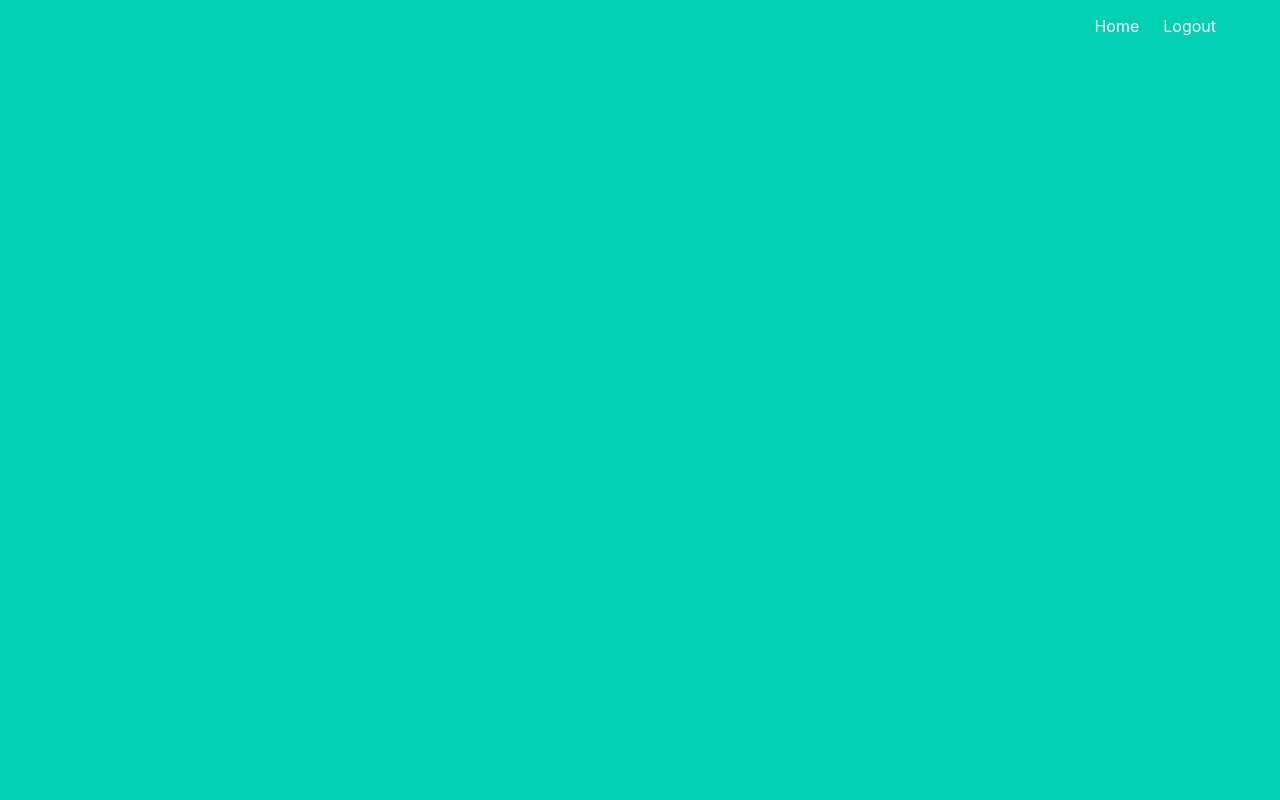
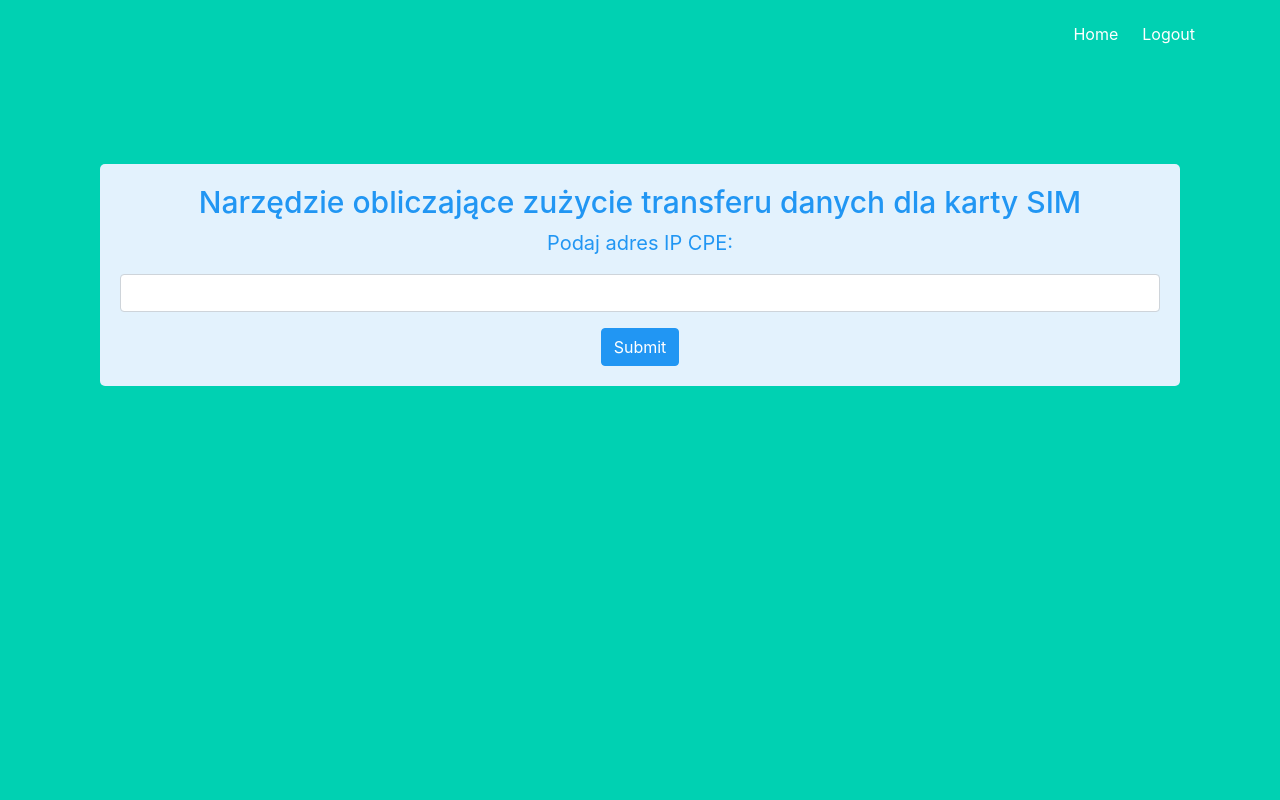
Before and after one commit to oldgang/learning-flask, a Flask app: page /lteTransfer in a window 1280 px wide. Before the commit the page is almost empty. Run offline with Flask 3, Linux system fonts and the light colour scheme; the visitor is signed in with stand-in values (Sample User, id 1); parts of the project's set-up code (start-up, migrations or seed data) failed here and were passed over; some libraries are stand-ins or nearby versions.

Commit message:
Migrated lte calculator tool from network-tools repo

```diff
--- a/project/main.py
+++ b/project/main.py
@@ -18,6 +18,7 @@ def graphs():
     return render_template('graphs.html')
 
 @main.route('/graphs/', methods=['POST'])
+@login_required
 def showGraphs():
         nodes = request.form['nodesTextInput'].split(' ')
         if nodes == ['']:
--- a/project/models.py
+++ b/project/models.py
@@ -1,5 +1,6 @@
 from flask_login import UserMixin
 from . import db
+from werkzeug.security import generate_password_hash, check_password_hash
 
 class User(UserMixin, db.Model):
     id = db.Column(db.Integer, primary_key=True) # primary keys are required by SQLAlchemy
--- a/project/static/css/style.css
+++ b/project/static/css/style.css
@@ -46,3 +46,9 @@
   #content {
     align-items: normal;
   }
+
+  .lead,
+  .statistic {
+    color: #2196F3 !important;
+    font-weight: 400;
+  }
--- a/project/templates/lteTransfer.html
+++ b/project/templates/lteTransfer.html
@@ -1,6 +1,12 @@
 {% extends 'base.html' %}
 
-{% block body %}
+{% block head %}
+<link rel="shortcut icon" href="{{ url_for('static', filename='favicon.ico') }}">
+<link rel="stylesheet" href="https://stackpath.bootstrapcdn.com/bootstrap/4.5.2/css/bootstrap.min.css">
+<link rel="stylesheet" href="{{ url_for('static', filename='css/style.css') }}">
+{% endblock %}
+
+{% block content %}
 <div class="container mt-5">
   <div class="jumbotron bg-light-blue">
     <h3 class="display-8">Narzędzie obliczające zużycie transferu danych dla karty SIM</h3>
```
